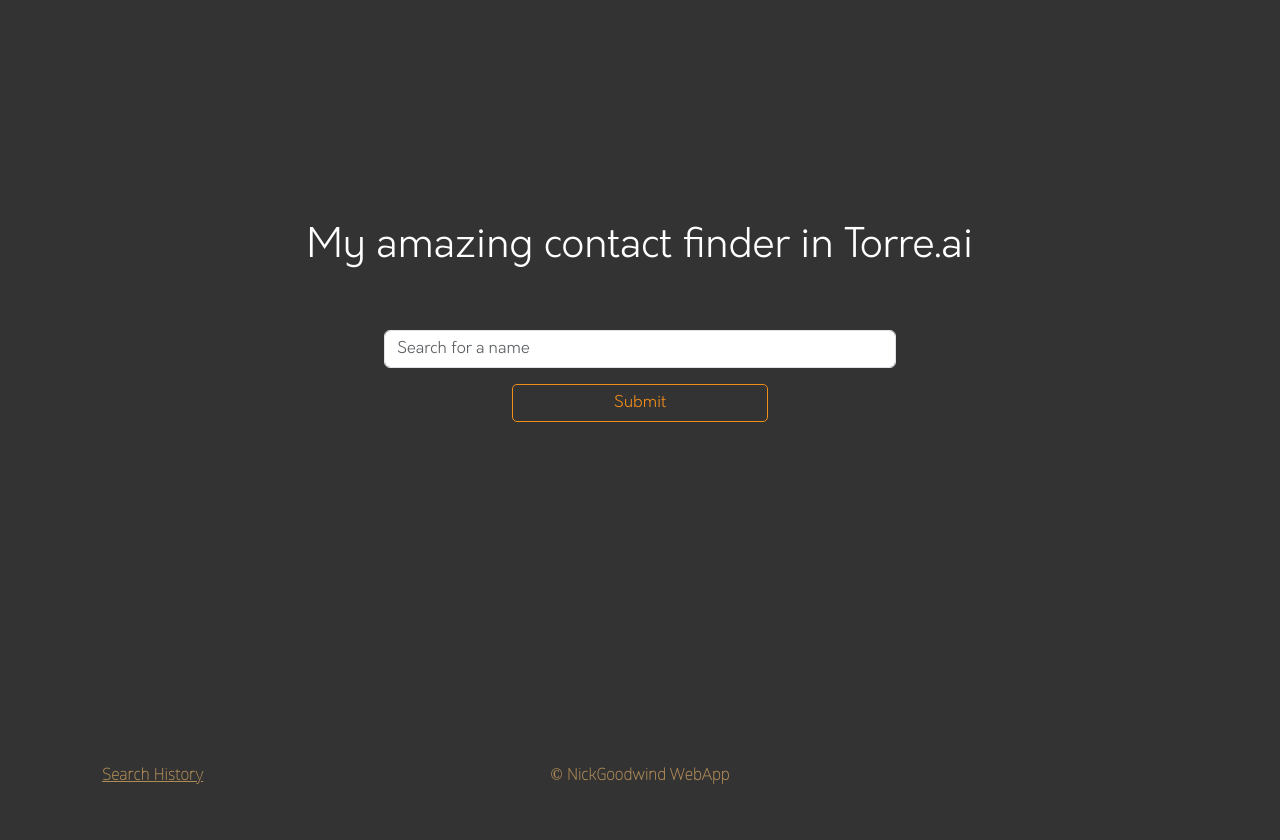
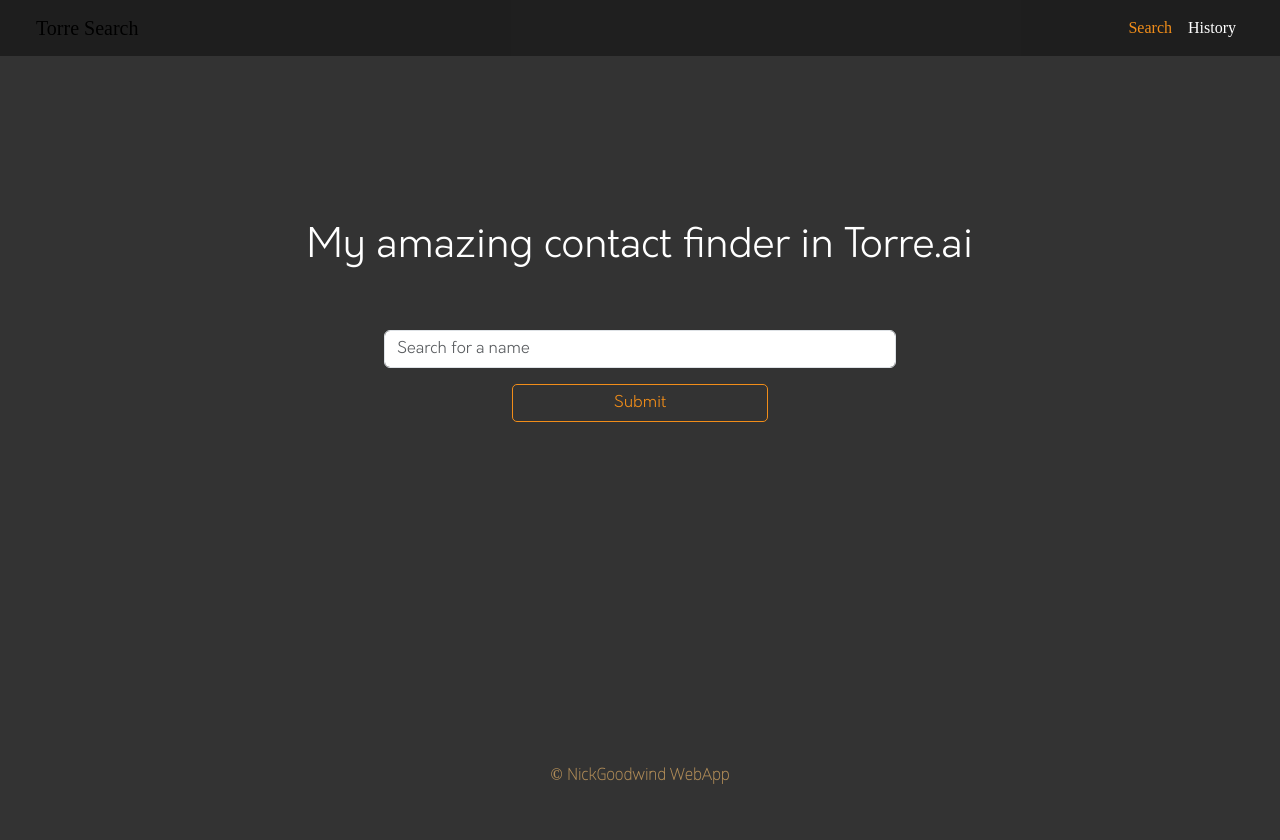
Before and after one commit to NickGoodwind/torre_search, a Django app: page / in a window 1280 px wide. Run offline with Django 4.2, Linux system fonts and the light colour scheme; some web fonts are replaced.

Commit message:
Add navbar and update styles

```diff
--- a/search/static/search/css/navbar.scss
+++ b/search/static/search/css/navbar.scss
@@ -35,28 +35,6 @@
 	}
 }
 
-.affix {
-	&.navbar.navbar-inverse {
-		background-color: white;
-		border: 1px solid root.$scnd-color;
-	}
-
-	& #nav-menu > li {
-		& > a {
-			color: black;
-		}
-	}
-
-	& .cart {
-		opacity: 1;
-
-		& .cart-items {
-			border: solid 1px root.$scnd_color;
-		}
-	}
-
-}
-
 .navbar-header {
 	display: flex;
 	align-items: center;
@@ -68,7 +46,7 @@
 			color: white;
 		}
 
-		&.active > a {
+		& > a.nav-link.active {
 			background-color: transparent;
 			color: root.$scnd-color;
 		}
--- a/search/static/search/css/site.css
+++ b/search/static/search/css/site.css
@@ -884,20 +884,6 @@ a.desc:after {
   width: 100%;
 }
 
-.affix.navbar.navbar-inverse {
-  background-color: white;
-  border: 1px solid rgb(241, 141, 25);
-}
-.affix #nav-menu > li > a {
-  color: black;
-}
-.affix .cart {
-  opacity: 1;
-}
-.affix .cart .cart-items {
-  border: solid 1px rgb(241, 141, 25);
-}
-
 .navbar-header {
   display: flex;
   align-items: center;
@@ -906,7 +892,7 @@ a.desc:after {
 #nav-menu > li > a, .navbar-inverse .navbar-nav > li > a {
   color: white;
 }
-#nav-menu > li.active > a, .navbar-inverse .navbar-nav > li.active > a {
+#nav-menu > li > a.nav-link.active, .navbar-inverse .navbar-nav > li > a.nav-link.active {
   background-color: transparent;
   color: rgb(241, 141, 25);
 }
--- a/search/templates/base.html
+++ b/search/templates/base.html
@@ -6,23 +6,60 @@
     <meta charset="UTF-8">
     <title>{% block title %}My amazing site{% endblock %}</title>
     {% block css %}{% endblock %}
-    <link href="https://cdn.jsdelivr.net/npm/bootstrap@5.3.1/dist/css/bootstrap.min.css" rel="stylesheet" integrity="sha384-4bw+/aepP/YC94hEpVNVgiZdgIC5+VKNBQNGCHeKRQN+PtmoHDEXuppvnDJzQIu9" crossorigin="anonymous">
+    <link href="https://cdn.jsdelivr.net/npm/bootstrap@5.3.1/dist/css/bootstrap.min.css" rel="stylesheet"
+          integrity="sha384-4bw+/aepP/YC94hEpVNVgiZdgIC5+VKNBQNGCHeKRQN+PtmoHDEXuppvnDJzQIu9" crossorigin="anonymous">
+    <link rel="stylesheet" href="{% static 'search/css/faw/all.css' %}">
     <link rel="stylesheet" href="{% static 'search/css/site.css' %}">
 </head>
 <body class="wrap">
+{#<nav id="main" class="navbar-inverse navbar">#}
+{#    <div class="container">#}
+{#        <div class="navbar-header">#}
+{#            <a class="navbar-brand" href="/">Torre Search</a>#}
+{#        </div>#}
+{#        <div id="main-collapse" class="collapse navbar-collapse">#}
+{#            <ul id="nav-menu" class="navbar-nav navbar-right nav">#}
+{#                <li class="active"><a href="/site/index">Home</a></li>#}
+{#                <li><a href="/site/about">About</a></li>#}
+{#                <li><a href="/site/contact">Contact</a></li>#}
+{#                <li><a href="/site/products">Products &amp; Clients</a></li>#}
+{#                <li><a href="/shop">Shop</a></li>#}
+{#                <li><a id="basicBut" class="mainBut round" href="/site/login">Login</a></li>#}
+{#            </ul>#}
+{#        </div>#}
+{#    </div>#}
+{#</nav>#}
+<nav class="navbar navbar-inverse navbar-expand-sm">
+    <div class="container-fluid ms-4 me-4">
+        <a class="navbar-brand" href="#">Torre Search</a>
+        <button class="navbar-toggler" type="button" data-bs-toggle="collapse" data-bs-target="#navbarSupportedContent"
+                aria-controls="navbarSupportedContent" aria-expanded="false" aria-label="Toggle navigation">
+            <span class="navbar-toggler-icon"></span>
+        </button>
+        <div class="collapse navbar-collapse" id="nav-menu">
+            <ul class="navbar-nav ms-auto mb-2 mb-lg-0">
+                <li class="nav-item">
+                    <a class="nav-link active" aria-current="page" href="/">Search</a>
+                </li>
+                <li class="nav-item">
+                    <a class="nav-link" href="#">History</a>
+                </li>
+            </ul>
+        </div>
+    </div>
+</nav>
 <div class="pages-container">
     {% block content %}{% endblock %}
 </div>
 <footer class="footer">
     <div class="container flexy-row">
-            <div class="legal-notice">
-                <a href="{% url 'history' %}">Search History</a>
-            </div>
         <p class="pull-center">&copy; NickGoodwind WebApp </p>
     </div>
 </footer>
-    <script src="https://cdn.jsdelivr.net/npm/bootstrap@5.3.1/dist/js/bootstrap.bundle.min.js" integrity="sha384-HwwvtgBNo3bZJJLYd8oVXjrBZt8cqVSpeBNS5n7C8IVInixGAoxmnlMuBnhbgrkm" crossorigin="anonymous"></script>
+<script src="https://cdn.jsdelivr.net/npm/bootstrap@5.3.1/dist/js/bootstrap.bundle.min.js"
+        integrity="sha384-HwwvtgBNo3bZJJLYd8oVXjrBZt8cqVSpeBNS5n7C8IVInixGAoxmnlMuBnhbgrkm"
+        crossorigin="anonymous"></script>
 <script type="text/javascript" src="{% static 'search/js/site.js' %}"></script>
-    {%  block js %}{%  endblock %}
+{% block js %}{% endblock %}
 </body>
 </html>
```
Also changed, not shown: 1 other file. Lines whose indentation alone changed are shown as unchanged.
